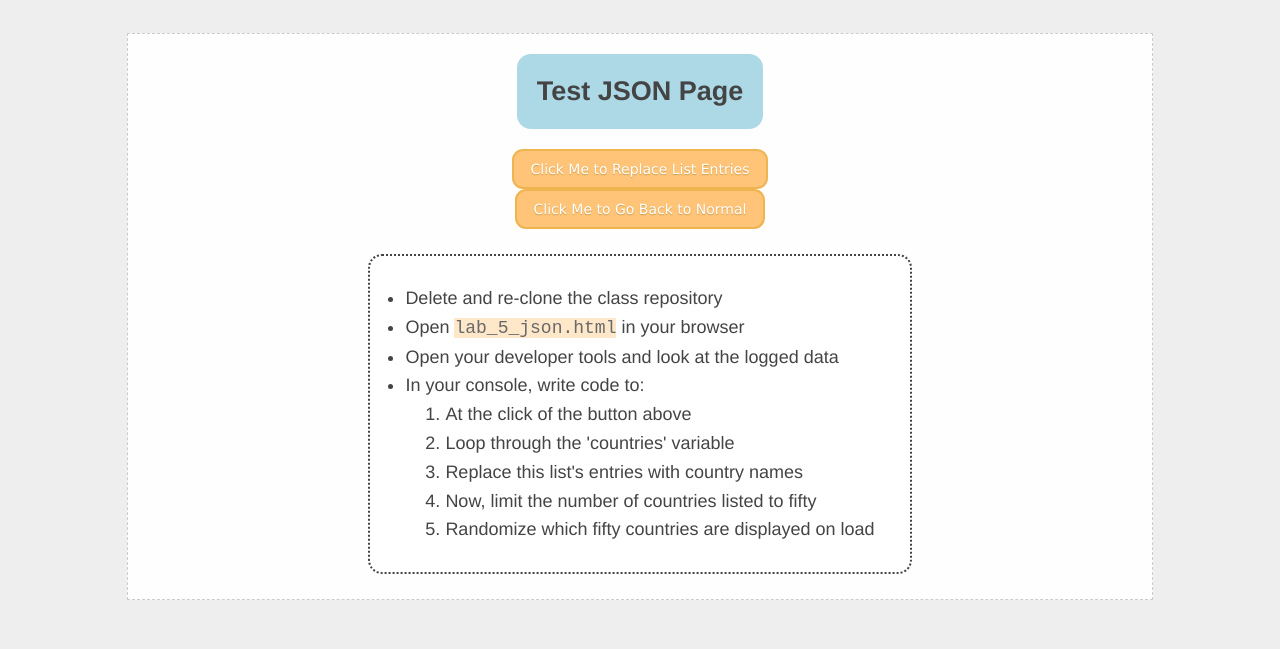
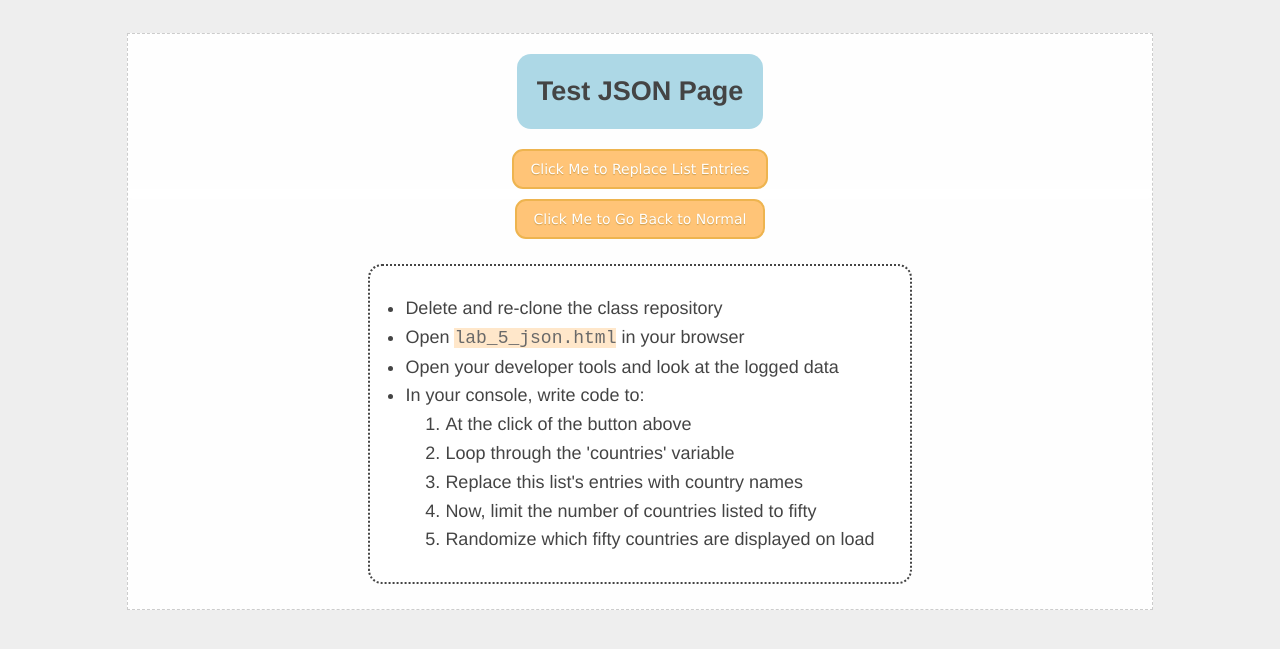
Before and after one commit to MattClewley/MattClewley.github.io, a PHP site: page /lab_5/lab_5_json.html in a window 1280 px wide. Shown: the top 649 px of the page. Run offline with PHP 8.4, Linux system fonts and the light colour scheme.

Commit message:
added it back in working

```diff
--- a/lab_5/lab_5_json.html
+++ b/lab_5/lab_5_json.html
@@ -11,6 +11,7 @@
     <div class="wrapper">
       <div class="header">Test JSON page</div>
        <button class="button" onclick="loadData()">Click Me to Replace List Entries</button>
+       <div class="spacer"></div>
        <a href="https://mattclewley.github.io/lab_5/lab_5_json.html"><button class="button">Click Me to Go Back to Normal</button></a>
       <!--<button class="button" onclick="console.log('You haven\'t written a function yet!');">Click me to replace list entries</button>-->
       <div class="content">
--- a/lab_5/lab_styles.css
+++ b/lab_5/lab_styles.css
@@ -5,6 +5,12 @@ body {
   color: #444;
   padding: 0 10px;
   background: #eee;
+}
+.spacer {
+  height: 10px;
+  width: 100%;
+  color: white;
+  background-color: white;
 }
 
 h1,
```
